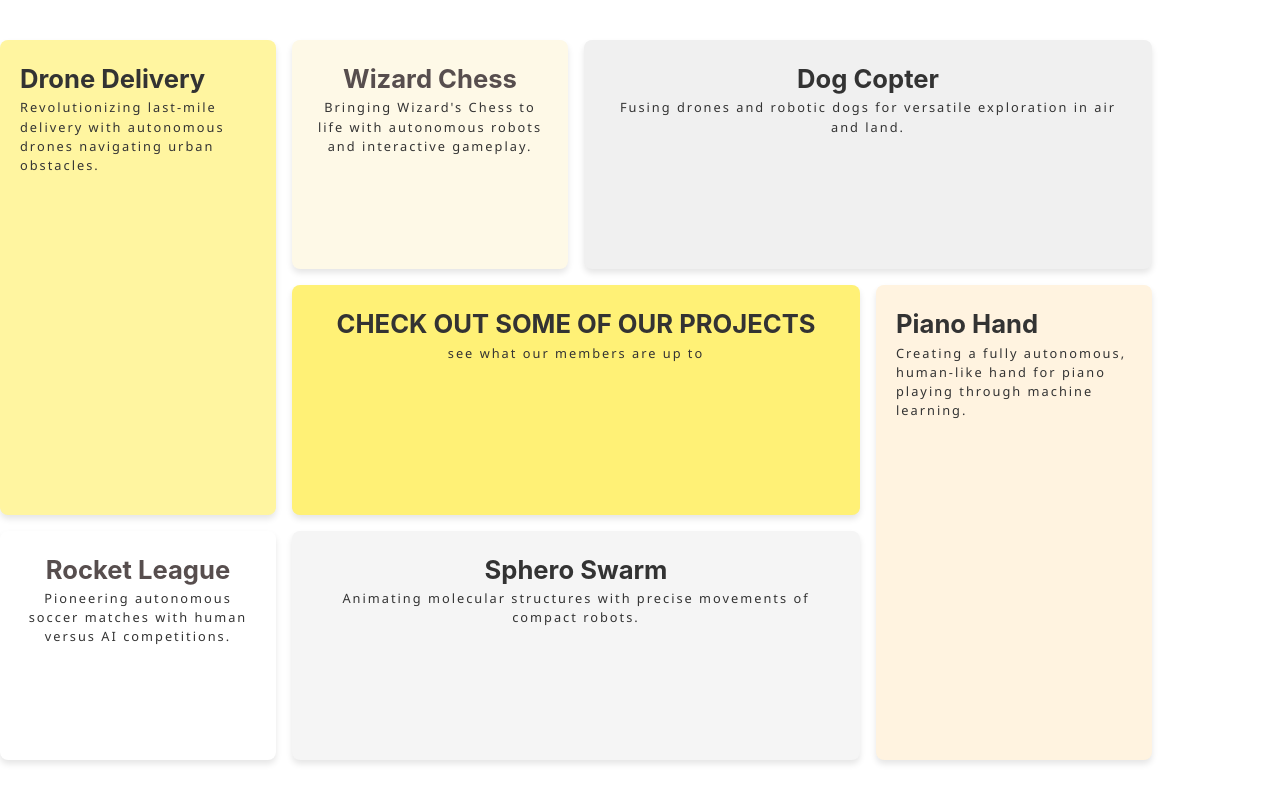
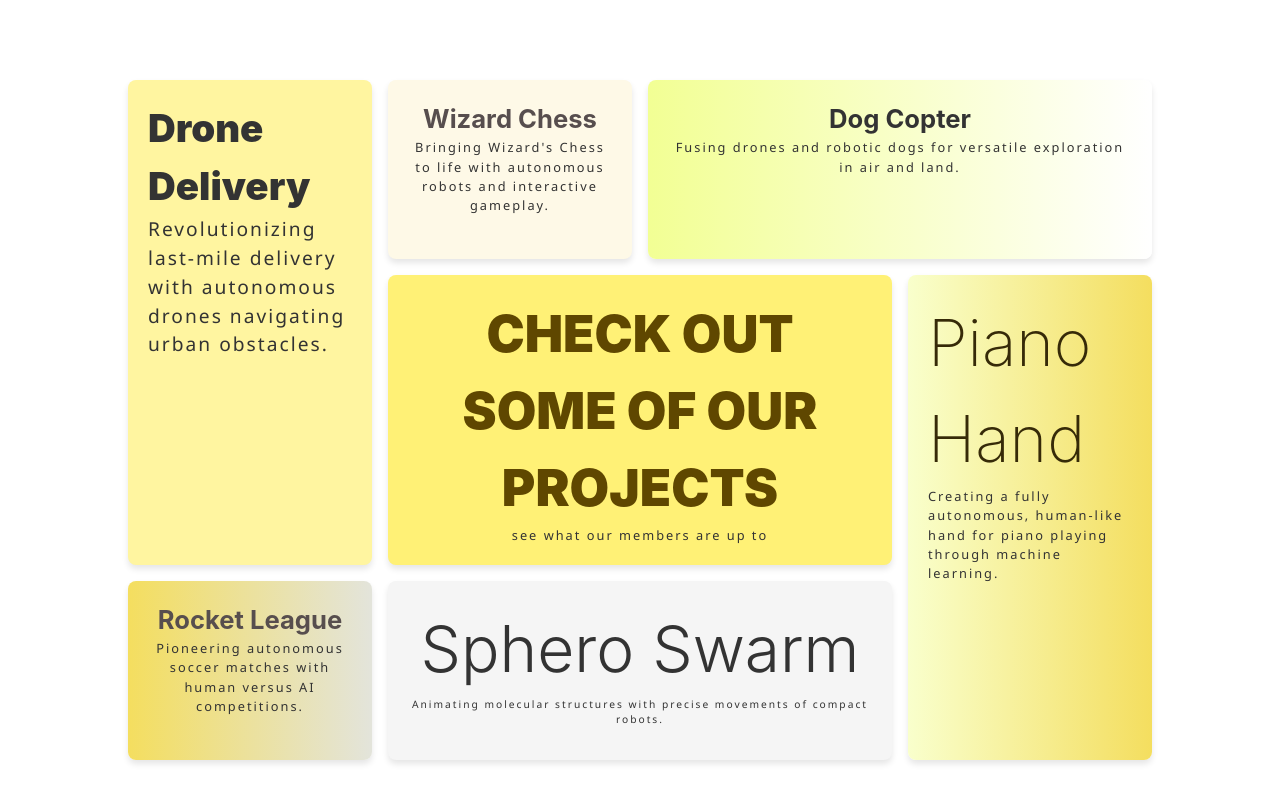
Before and after one commit to purdue-arc/website3.0, a React (Vite) app: page / in a window 1280 px wide. Built offline with nearby package versions, Linux system fonts and the light colour scheme.

Commit message:
some styling stuff

```diff
--- a/src/Projects.css
+++ b/src/Projects.css
@@ -1,9 +1,3 @@
-
-.project p {
-    margin-bottom: 0;
-    line-height: 1.5;
-}
-
 .item:nth-child(2),
 .item:nth-child(6){
     .project-title {
@@ -63,31 +57,20 @@
 
 }
 
-.project h2 {
-    margin-bottom: 10px;
-    font-size: 24px;
-    color: #feda6a;
-    text-transform: uppercase;
-    letter-spacing: 1px;
-}
-
-h1 {
-    margin-bottom: 40px;
-    color: #333333;
-    font-size: 36px;
-    text-align: center;
-    text-transform: uppercase;
-    letter-spacing: 2px;
-    border-bottom: 2px solid #feda6a;
-    padding-bottom: 10px;
-}
-
 .item:nth-child(4):hover {
     transform: none;
     box-shadow: none;
 }
 
 .item:nth-child(1) {
+    .project-title {
+        font-size: 3vw;
+        font-weight: 900;
+    }
+    .mini-description {
+        font-size: 1.5vw;
+        font-weight: 500;
+    }
     background-color: #fff5a0;
 }
 
@@ -96,27 +79,48 @@ h1 {
 }
 
 .item:nth-child(3) {
-    background-color: #f0f0f0;
+    background: linear-gradient(to right, #f2ff94, #ffffff);
 }
 
 .item:nth-child(4) {
+    .project-title {
+        font-size: 4vw;
+        font-weight: 900;
+        color: #5f4700;
+        text-align: center;
+    }
     background-color: #fff176;
 }
 
 .item:nth-child(5) {
-    background-color: #fff3e0;
+    .project-title {
+        font-size: 5vw;
+        font-weight:200;
+        justify-self: center;
+        color: #362a08;
+    }
+    background: linear-gradient(to right, #f9ffcc, #f4de5f);
+
 }
 
 .item:nth-child(6) {
-    background-color: #fff;
+    background: linear-gradient(to left, #e3e4db, #f4de5f);
 }
 
 .item:nth-child(7) {
+    .project-title {
+        font-size: 5vw;
+        font-weight: 300;
+    }
+    .mini-description {
+        font-size: 0.8vw;
+        font-weight: 200;
+    }
     background-color: #f5f5f5;
 }
 
 .title {
-    font-size: 3vw;
+    font-size: 5vw;
     font-weight: 900;
     text-transform: uppercase;
     letter-spacing: 2px;
@@ -133,9 +137,15 @@ h1 {
     gap: 2vh;
     height: 90vh;
     width: 90vw;
-    margin: 5vh auto;
+    align-content: center;
+    padding-top: 5vh;
+    padding-left: 10vw;
+}
+
+.body {
+    display: flex;
     justify-content: center;
-    align-content: center;
+    align-items: center;
 }
 
 
@@ -145,8 +155,9 @@ h1 {
 }
 
 .item {
+    position: relative;
     background-color: #f0f0f0;
-    border-radius: 8px;
+    border-radius: 1vh;
     padding: 20px;
     box-shadow: 0 4px 6px rgba(0, 0, 0, 0.1);
     color: #333333;
@@ -163,7 +174,9 @@ h1 {
     left: 30vw; /* Align to the center horizontally */
     top: 20vh; /* Align to the center vertically */
     transition: transform 0.5s ease; /* Smooth transition */
+    overflow-y: auto; /* Add scrollbar when content overflows */
 }
+
 
 .item.dummy {
     /* Add styles to make it look like a placeholder */
--- a/src/Projects.jsx
+++ b/src/Projects.jsx
@@ -58,7 +58,7 @@ function Projects() {
             return (
                 <div className={`item expanded`} onClick={() => toggleExpand(index)}>
                     <p className="project-title">{projectsData[index].title}</p>
-                    <p className="description">{projectsData[index].description}</p>
+                    <div className="description">{projectsData[index].description}</div>
                 </div>
             );
         } else {
@@ -110,12 +110,10 @@ function Projects() {
 
 
     return (
-        <div className="parent">
             <div className="container">
                 {projectsData.map((_, index) => renderProjectTitle(index))}
                 {renderDummyItem()}
             </div>
-        </div>
     );
 
 
```
